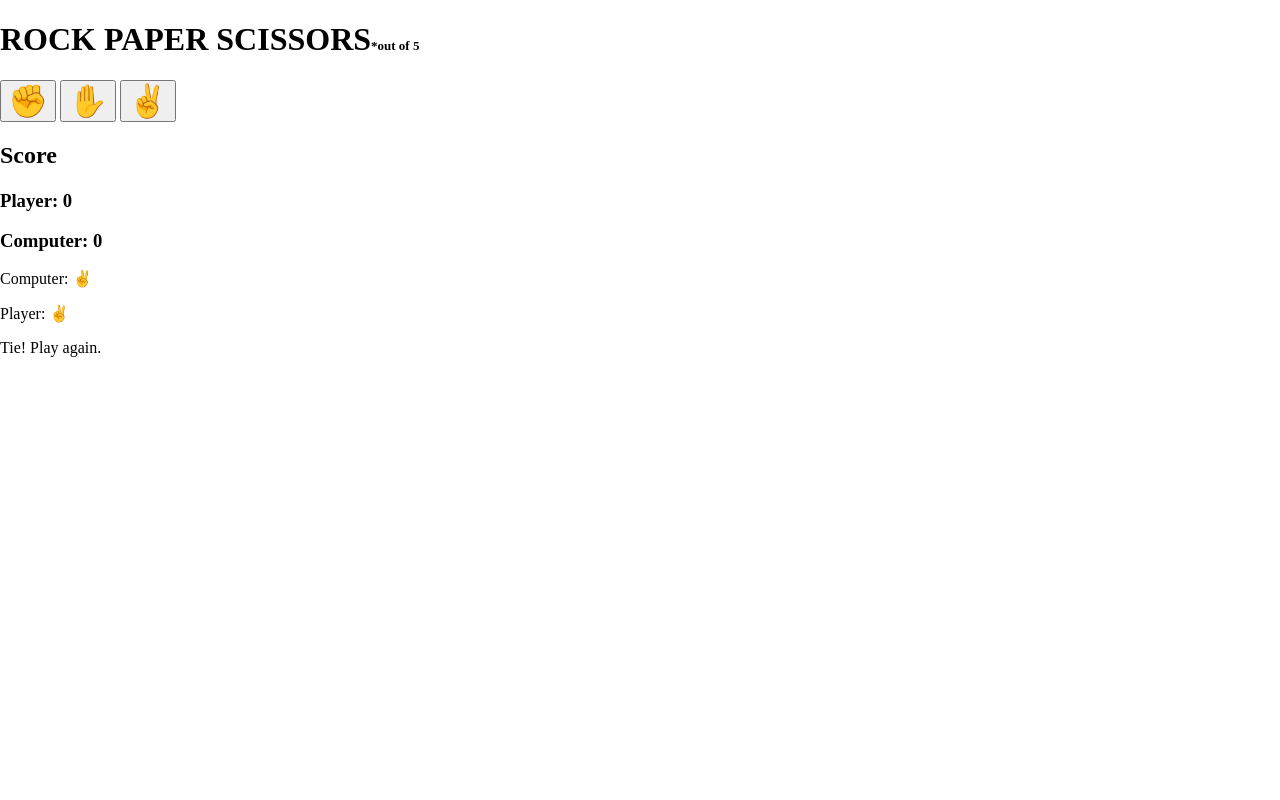
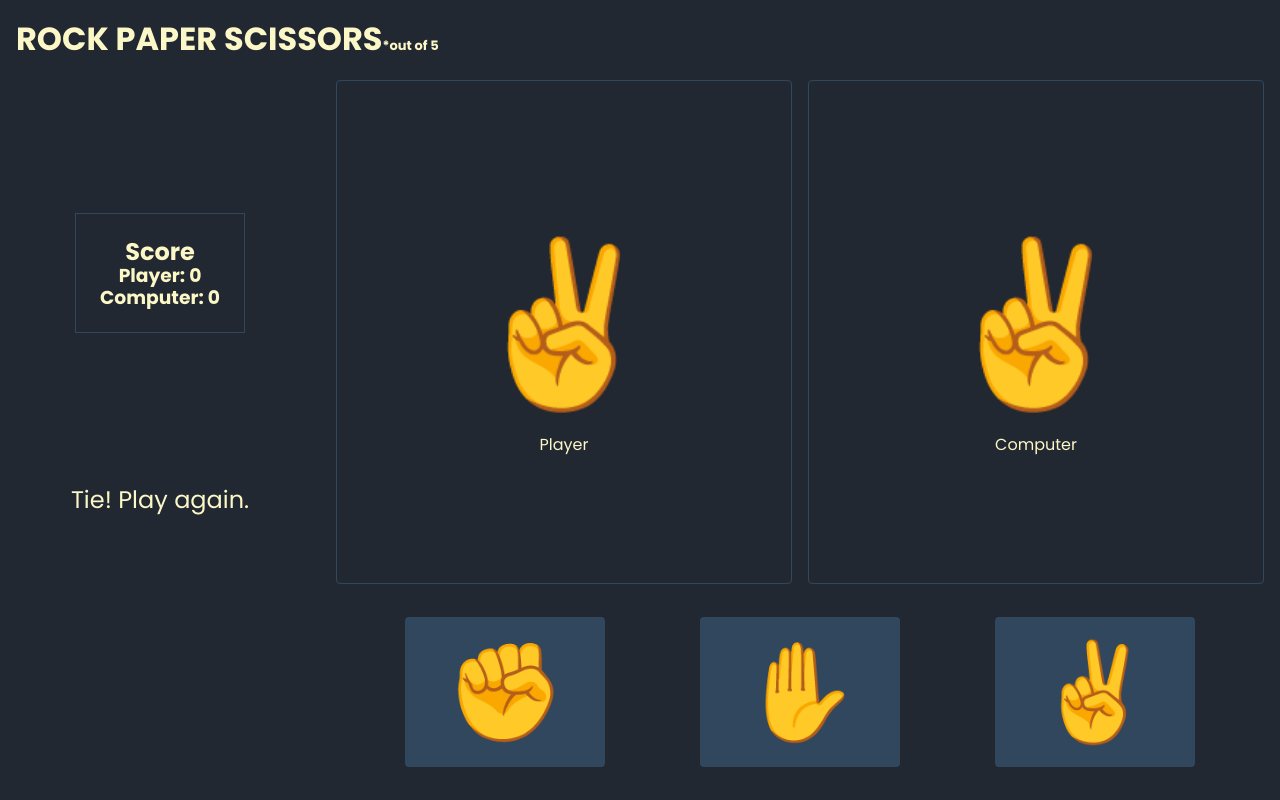
Before and after one commit to itiand/RockPaperScissors, a website: page index.html in a window 1280 px wide. Both pictures are taken after a click on the button "✌️". Drawn offline with nearby package versions, Linux system fonts and the light colour scheme.

Commit message:
revise layout. Add left and right panel. More refined

```diff
--- a/app.js
+++ b/app.js
@@ -1,10 +1,15 @@
 let computer = document.getElementById('computer-result')
 let player = document.getElementById('player-result')
-let announced = document.getElementById('announcer')
+let announcer = document.getElementById('announcer')
 let playerScore = document.getElementById('player-score')
 let computerScore = document.getElementById('computer-score')
-let canvasBlock = document.getElementById('canvas')
-let clickStartTitle = document.getElementById('clickStart')
+let gameDone = document.getElementById('game-done')
+let playAgainButton = document.getElementById('play-again')
+
+let buttonContainer = document.getElementById('buttons');
+let rockButton = document.getElementById('rock');
+let paperButton = document.getElementById('paper');
+let scissorsButton = document.getElementById('scissors');
 
 function getComputerChoice() {
    const choices = ['✊', '✋', '✌️']
@@ -33,10 +38,10 @@ function updateUI(playerChoice, computerChoice, result, scores) {
    computer.innerText = `${computerChoice}`
    player.innerText = `${playerChoice}`
    if (result === 'tie') {
-      announced.innerText = `Tie! Play again.`
+      announcer.innerText = `Tie! Play again.`
    }
    else {
-      announced.innerText = `${result} wins this round!`
+      announcer.innerText = `${result} wins this round!`
    }
    playerScore.innerText = scores.player;
    computerScore.innerText = scores.computer;
@@ -48,19 +53,14 @@ let scores = {
    computer: 0
 }
 
-function checkScore() {
+function isGameDone() {
    if(scores.player >= 3 || scores.computer >= 3) {
       return true
    } else false
 }
 
+
 function playGame(playerChoice) {
-   if(window.getComputedStyle(clickStartTitle).display === 'block') {
-      clickStartTitle.style.display = 'none'
-   }
-   if(window.getComputedStyle(canvasBlock).display === 'none') {
-      canvasBlock.style.display = 'block';
-   }
 
    const computerChoice = getComputerChoice();   //get computerchoice
 
@@ -76,16 +76,28 @@ function playGame(playerChoice) {
    updateUI(playerChoice, computerChoice, result, scores);
 
    //Check if either player or computer has 3 points
-   if(checkScore()) {
-      let h3 = document.createElement('h3')
-      h3.innerText = `...And that's game done. The winner is ${result}!`
-      announced.appendChild(h3)
+   if(isGameDone()) {
+      playAgainButton.style.display = 'inline-block'
+      // buttonContainer.style.display = 'none'
+      gameDone.style.display = 'block'
+      gameDone.innerText = `...And that's game done. The winner is ${result}!`
    }
 }
 
-document.getElementById('rock').addEventListener('click', function() { playGame('✊')});
-document.getElementById('paper').addEventListener('click', function() { playGame('✋')});
-document.getElementById('scissors').addEventListener('click', function() { playGame('✌️')});
+function restartGame() {
+   //restart score
+   scores.player = 0;
+   scores.computer = 0;
+
+   console.log('playAgain')
+   gameDone.style.display = 'none'
+   playAgainButton.style.display = 'none'
+}
+
+rockButton.addEventListener('click', function() { playGame('✊')});
+paperButton.addEventListener('click', function() { playGame('✋')});
+scissorsButton.addEventListener('click', function() { playGame('✌️')});
+playAgainButton.addEventListener('click', function() { restartGame()})
 
 
-///CURRENTLY - When game done, need to to disable the buttons
+// neeed to add a function that restarts the game
--- a/index.html
+++ b/index.html
@@ -6,28 +6,38 @@
    <meta name="viewport" content="width=device-width, initial-scale=1.0">
    <title>Rock Paper Scissors</title>
    <link rel="stylesheet" href="node_modules/normalize.css/normalize.css">
+   <link rel="stylesheet" href="https://cdnjs.cloudflare.com/ajax/libs/font-awesome/5.15.3/css/all.min.css">
    <link rel="stylesheet" href="style.css">
 </head>
 <body>
-   <h1>ROCK PAPER SCISSORS<span style="font-size: small;">*out of 5</span></h1>
-   <div class="container">
-      <div id="buttons">
-         <button id="rock">✊</button>
-         <button id="paper">✋</button>
-         <button id="scissors">✌️</button>
+   <h1 class="title">ROCK PAPER SCISSORS<span style="font-size: small;">*out of 5</span></h1>
+   <div class="main-container">
+      <div id="leftpanel" class="container">
+         <div class="score">
+            <h2>Score</h2>
+            <h3>Player: <span id="player-score">0</span></h3>
+            <h3>Computer: <span id="computer-score">0</span></h3>
+         </div>
+         <p id="announcer"></p>
+         <p id="game-done"></p>
+         <button id="play-again" style="display: none;"><i class="fas fa-redo"></i></button>
       </div>
-      <h2 id="clickStart">Click one to start game.</h2>
-   </div>
-   <div id="canvas">
-      <div class="score">
-         <h2>Score</h2>
-         <h3>Player: <span id="player-score">0</span></h3>
-         <h3>Computer: <span id="computer-score">0</span></h3>
-      </div>
-      <div id="result">
-         <p>Computer: <span id="computer-result"></span> </p>
-         <p>Player: <span id="player-result"></span></p>
-         <p id="announcer"></p>
+      <div id="rightpanel" class="container">
+         <div id="result">
+            <div class="card" id="player-card">
+               <h1><span class="hands" id="player-result"></span></h1>
+               <p>Player</p>
+            </div>
+            <div class="card" id="computer-card">
+               <h1><span class="hands" id="computer-result"></span></h1>
+               <p>Computer</p>
+            </div>
+         </div>
+         <div id="buttons">
+            <button class='rps'id="rock">✊</button>
+            <button class='rps' id="paper">✋</button>
+            <button class='rps' id="scissors">✌️</button>
+         </div>
       </div>
    </div>
    <script src="app.js"></script>
--- a/style.css
+++ b/style.css
@@ -1,7 +1,113 @@
-button {
-  font-size: 2rem;
+@import url('https://fonts.googleapis.com/css2?family=Poppins:wght@300;400;500;600;700&display=swap');
+
+*{
+  margin: 0;
+  padding: 0;
+  box-sizing: border-box;
 }
 
-#canvas {
+body {
+  background-color: #222831;
+  color: #fbf7c6;
+  font-family: 'Poppins', sans-serif;
+}
+
+button {
+ padding: 20px 40px;
+ margin: 10px;
+ background-color: #30475e;
+ color: #ffffff;
+ border: none;
+ border-radius: 4px;
+ cursor: pointer;
+}
+
+.rps {
+  font-size: 6rem;
+}
+
+button:hover {
+  background-color: #1d2c3e;
+}
+
+.title {
+  margin-left: 1rem;
+}
+
+.main-container {
+  min-height: calc(100vh - 79.68px);
+  text-align: center;
+  display: flex;
+}
+
+#leftpanel {
+  flex-basis: 25%;
+  display: flex;
+  flex-direction: column;
+  justify-content: space-evenly;
+  align-items: center;
+}
+.score {
+  border: #30475e 0.8px solid;
+  padding: 1.5rem;
+}
+
+#rightpanel {
+  flex-basis: 75%;
+  display: flex;
+  flex-direction: column;
+}
+
+#result {
+  flex-basis: 70%;
+  display: flex;
+  justify-content: space-evenly;
+  align-items: center;
+}
+#buttons {
+  flex-basis: 30%;
+  display: flex;
+  justify-content: space-evenly;
+  align-items: center;
+}
+
+.card {
+  display: flex;
+  flex-direction: column;
+  justify-content: center;
+  align-items: center;
+  width: 80%;
+  height: 100%;
+  padding: 10px 20px;
+  border-radius: 4px;
+  border: #30475e 0.8px solid;
+}
+
+#player-card {
+  margin: 1rem;
+}
+
+#computer-card {
+  margin: 1rem 1rem 1rem 0;
+}
+
+.hands {
+  font-size: 10rem;
+}
+
+
+/* .container {
+  text-align: center;
+  border:  #a19f89 0.2px solid;
+  box-shadow: 0 0 10px rgba(251, 247, 198, 0.5);
+
+} */
+
+#announcer {
+  font-size: 1.5rem;
+  margin: 20px;
+}
+
+.game-done {
   display: none;
 }
```
